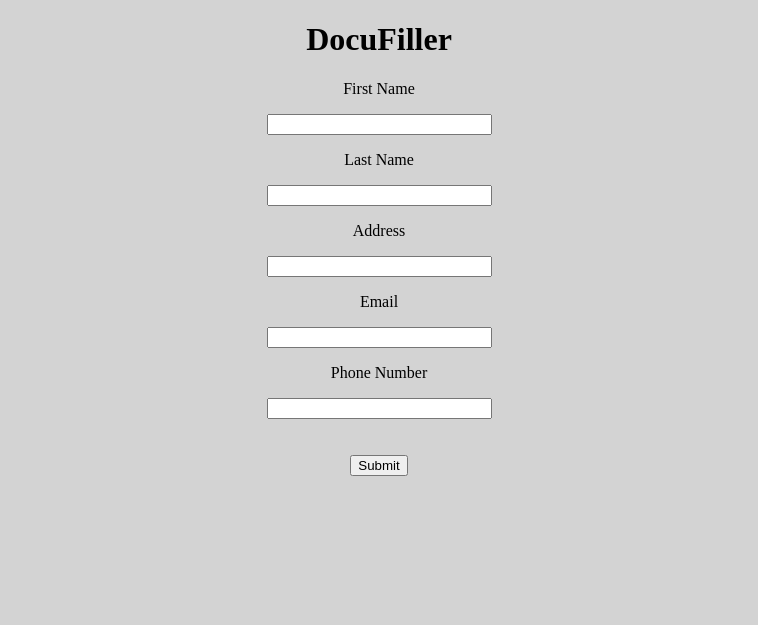
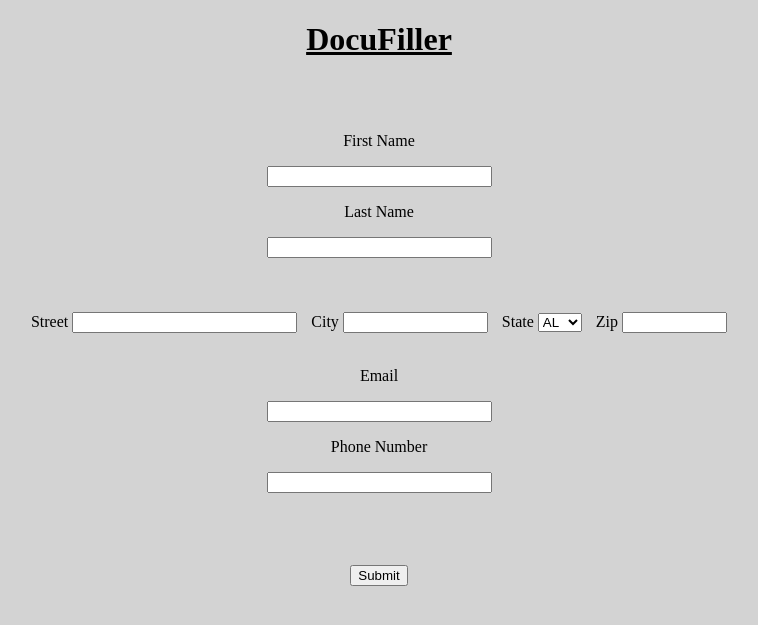
Before and after one commit to bobrecio/DocuFiller, a Flask app: page / in a window 1280 px wide. Shown: the top 625 px of the page, without its empty margins (261-1019 px from the left). Run offline with Flask 2, Linux system fonts and the light colour scheme.

Commit message:
Update index.html

```diff
--- a/Tate/Fargate-Flask/templates/index.html
+++ b/Tate/Fargate-Flask/templates/index.html
@@ -4,20 +4,85 @@
         <title>DocuFiller!</title>
     </head>
     <body style="background-color: lightgrey;">
-        <h1 id="title" style="text-align: center;">DocuFiller</h1>
+        <h1 id="title" style="text-align: center; text-decoration: underline;">DocuFiller</h1>
         <div width="200px" style="text-align: center;">
             <form action="/submit" method="POST">
+                <br>
+                <br>
                 <p>First Name</p>
                 <input type="text" name="firstname" size="25">
                 <p>Last Name</p>
                 <input type="text" name="lastname" size="25">
-		        <p>Address</p>
-                <input type="text" name="address" size="25">
+                <br><br><br><br>
+
+                <div style="text-align: center;">
+		        <label>Street</label>
+                <input style="margin-right: 10px;" type="text" name="street" size="25">
+                <label>City</label>
+                <input style="margin-right: 10px;" type="text" name="city" size="15">
+                <label>State</label>
+                <select style="margin-right: 10px;" name="state">
+                    <option value="AL">AL</option>
+                    <option value="AK">AK</option>
+                    <option value="AR">AR</option>
+                    <option value="AZ">AZ</option>
+                    <option value="CA">CA</option>
+                    <option value="CO">CO</option>
+                    <option value="CT">CT</option>
+                    <option value="DC">DC</option>
+                    <option value="DE">DE</option>
+                    <option value="FL">FL</option>
+                    <option value="GA">GA</option>
+                    <option value="HI">HI</option>
+                    <option value="IA">IA</option>
+                    <option value="ID">ID</option>
+                    <option value="IL">IL</option>
+                    <option value="IN">IN</option>
+                    <option value="KS">KS</option>
+                    <option value="KY">KY</option>
+                    <option value="LA">LA</option>
+                    <option value="MA">MA</option>
+                    <option value="MD">MD</option>
+                    <option value="ME">ME</option>
+                    <option value="MI">MI</option>
+                    <option value="MN">MN</option>
+                    <option value="MO">MO</option>
+                    <option value="MS">MS</option>
+                    <option value="MT">MT</option>
+                    <option value="NC">NC</option>
+                    <option value="NE">NE</option>
+                    <option value="NH">NH</option>
+                    <option value="NJ">NJ</option>
+                    <option value="NM">NM</option>
+                    <option value="NV">NV</option>
+                    <option value="NY">NY</option>
+                    <option value="ND">ND</option>
+                    <option value="OH">OH</option>
+                    <option value="OK">OK</option>
+                    <option value="OR">OR</option>
+                    <option value="PA">PA</option>
+                    <option value="RI">RI</option>
+                    <option value="SC">SC</option>
+                    <option value="SD">SD</option>
+                    <option value="TN">TN</option>
+                    <option value="TX">TX</option>
+                    <option value="UT">UT</option>
+                    <option value="VT">VT</option>
+                    <option value="VA">VA</option>
+                    <option value="WA">WA</option>
+                    <option value="WI">WI</option>
+                    <option value="WV">WV</option>
+                    <option value="WY">WY</option>
+                </select>
+                <label>Zip</label>
+                <input type="text" name="zip" size="10">
+                </div>
+                <br>
                 <p>Email</p>
                 <input type="text" name="email" size="25">
                 <p>Phone Number</p>
                 <input type="text" name="phone" size="25">
-                <br><br><br>
+                <br><br><br><br><br>
                 <input type="submit" value="Submit">
             </form>
         </div>
```
